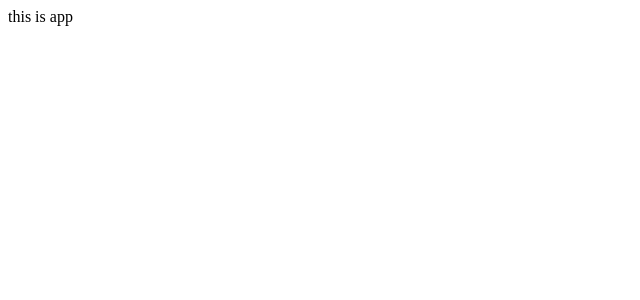
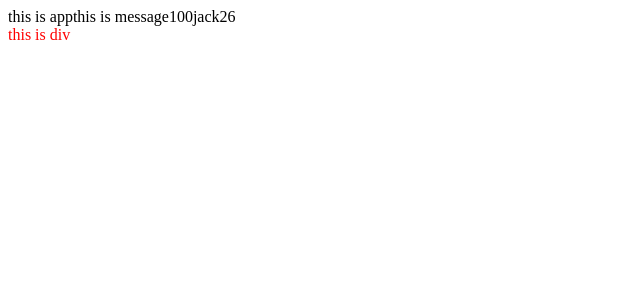
Before and after one commit to zmd0616/react-learn, a React (Create React App) app: page / in a window 1280 px wide. Shown: the top 300 px of the page, without its empty margins (0-640 px from the left). Built offline with nearby package versions, Linux system fonts and the light colour scheme.

Commit message:
03 JSX基础 高频场景

```diff
--- a/src/App.js
+++ b/src/App.js
@@ -1,8 +1,27 @@
 // 项目的根组件
 // App -> index.js -> public/index.html(root)
+const count = 100
+
+function getName() {
+    return 'jack'
+}
+
 function App() {
     return (<div className="App">
         this is app
+        {/*使用引号传递字符串*/}
+        {'this is message'}
+
+        {/*识别js变量*/}
+        {count}
+
+        {/*函数调用*/}
+        {getName()}
+        {/*方法调用*/}
+        {new Date().getDate()}
+
+        {/*使用js对象*/}
+        <div style={{color: 'red'}}>this is div</div>
     </div>);
 }
 
```
